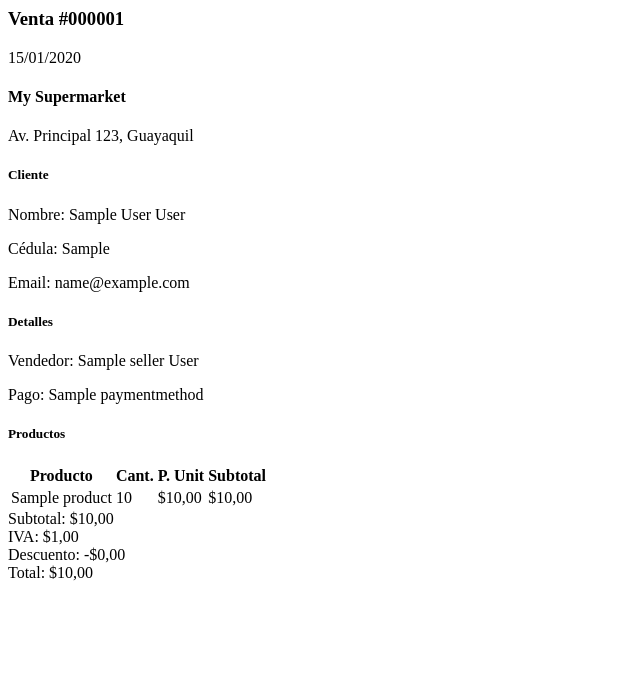
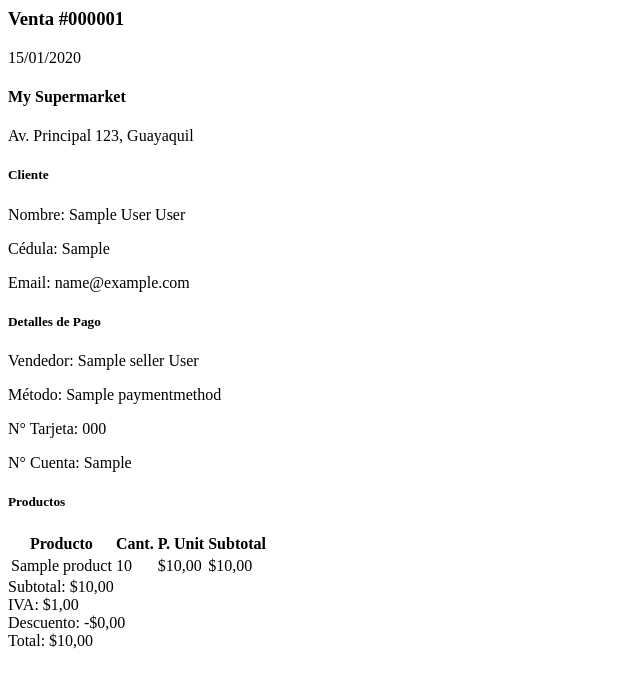
Before and after one commit to Kadir011/Sistema-de-Ventas-Supermercado, a Django app: page /ventas/1 in a window 1280 px wide. Shown: the top 688 px of the page, without its empty margins (0-640 px from the left). Run offline with Django 5.2, Linux system fonts and the light colour scheme; tables that the repository leaves empty hold one stand-in row (values such as "Sample post"); some libraries are stand-ins or nearby versions.

Commit message:
Modificación de template de detalles de ventas para visualización de números de tarjetas y cuentas bancarias censuradas

```diff
--- a/templates/super/sales/sale_detail.html
+++ b/templates/super/sales/sale_detail.html
@@ -18,9 +18,25 @@
             <p class="text-sm"><span class="font-bold">Email:</span> {{ sale.customer.email }}</p>
         </div>
         <div>
-            <h5 class="font-semibold text-green-600 mb-2 border-b border-green-200">Detalles</h5>
+            <h5 class="font-semibold text-green-600 mb-2 border-b border-green-200">Detalles de Pago</h5>
             <p class="text-sm"><span class="font-bold">Vendedor:</span> {{ sale.seller.get_full_name }}</p>
-            <p class="text-sm"><span class="font-bold">Pago:</span> {{ sale.payment.name }}</p>
+            <p class="text-sm"><span class="font-bold">Método:</span> {{ sale.payment.name }}</p>
+            {% if sale.card_number_masked %}
+            <p class="text-sm mt-1 flex items-center gap-1">
+                <span class="font-bold">N° Tarjeta:</span>
+                <span class="font-mono bg-blue-50 border border-blue-200 text-blue-800 px-2 py-0.5 rounded text-xs tracking-widest">
+                    <i class='bx bx-credit-card'></i> {{ sale.card_number_masked }}
+                </span>
+            </p>
+            {% endif %}
+            {% if sale.transfer_account_masked %}
+            <p class="text-sm mt-1 flex items-center gap-1">
+                <span class="font-bold">N° Cuenta:</span>
+                <span class="font-mono bg-green-50 border border-green-200 text-green-800 px-2 py-0.5 rounded text-xs tracking-widest">
+                    <i class='bx bx-transfer'></i> {{ sale.transfer_account_masked }}
+                </span>
+            </p>
+            {% endif %}
         </div>
     </div>
 
```
